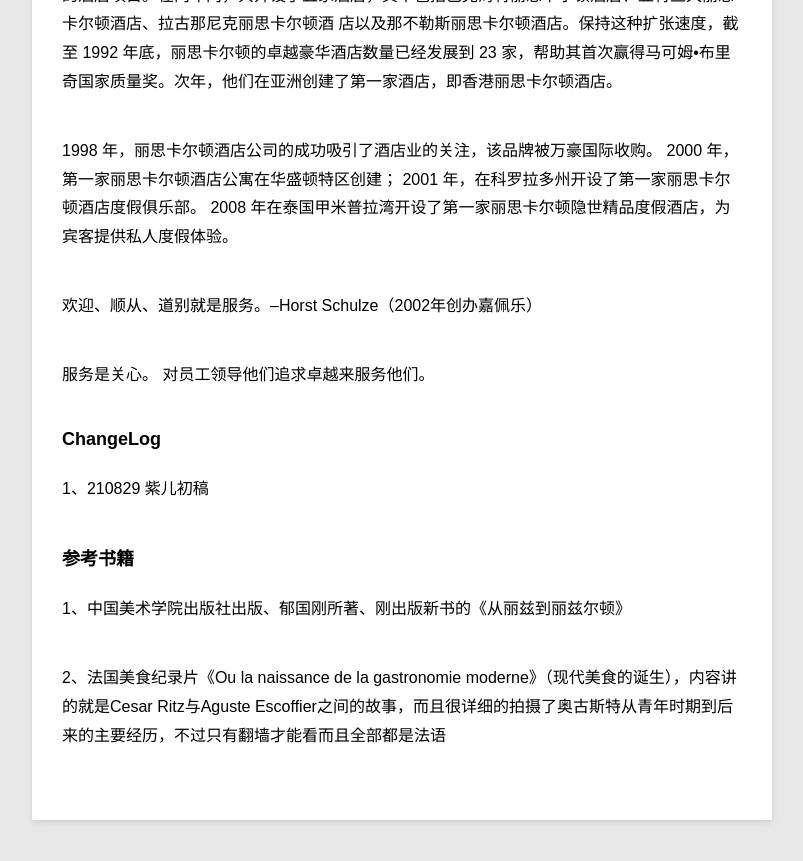
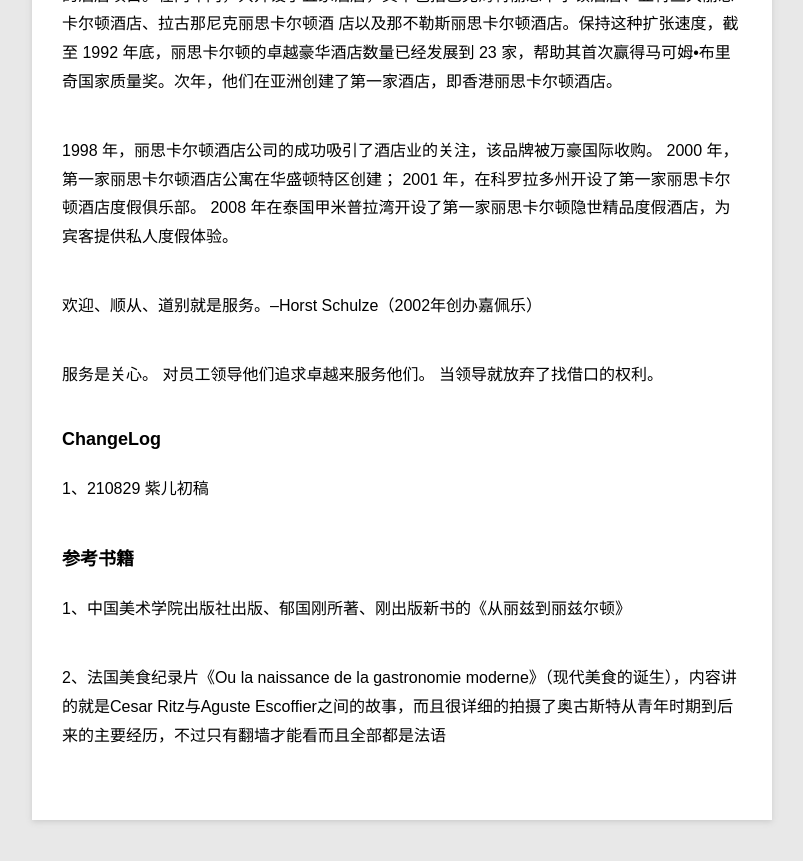
Before and after one commit to violettianjie/violettianjie.github.io, a Jekyll site: the page built from _posts/blog/2021-08-29-ritz.md, in a window 1280 px wide and 900 px high, scrolled down 4316 px. Shown: the top 861 px of the window, without its empty margins (78-881 px from the left). Built offline with Jekyll 4.4.1, drawn with Linux system fonts in a browser that asks for light colours.

Commit message:
Update 2021-08-29-ritz.md

```diff
--- a/_posts/blog/2021-08-29-ritz.md
+++ b/_posts/blog/2021-08-29-ritz.md
@@ -109,7 +109,7 @@ Ritz Carlton最早进入中国市场在1993年，官方中译为“丽嘉酒店
 
 服务是关心。
 对员工领导他们追求卓越来服务他们。
-
+当领导就放弃了找借口的权利。
 
 ### ChangeLog
 
```
